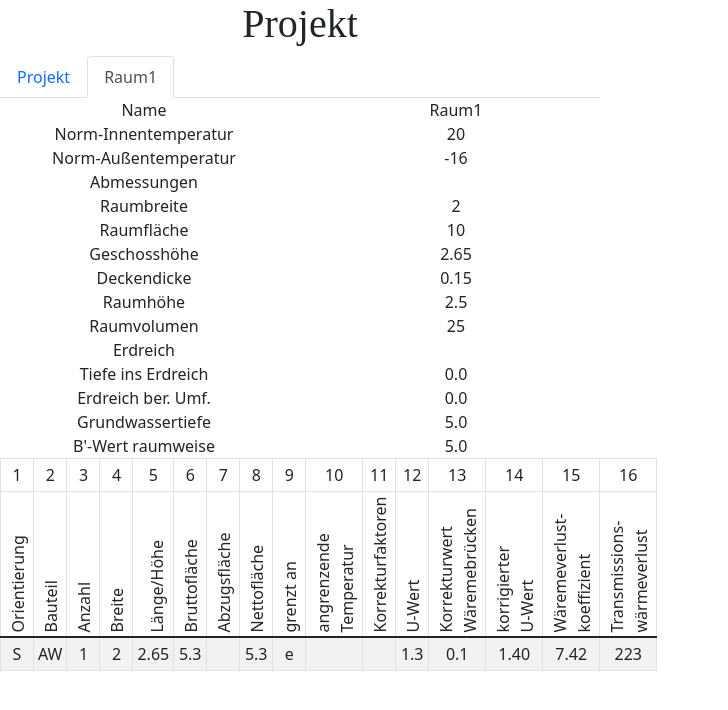
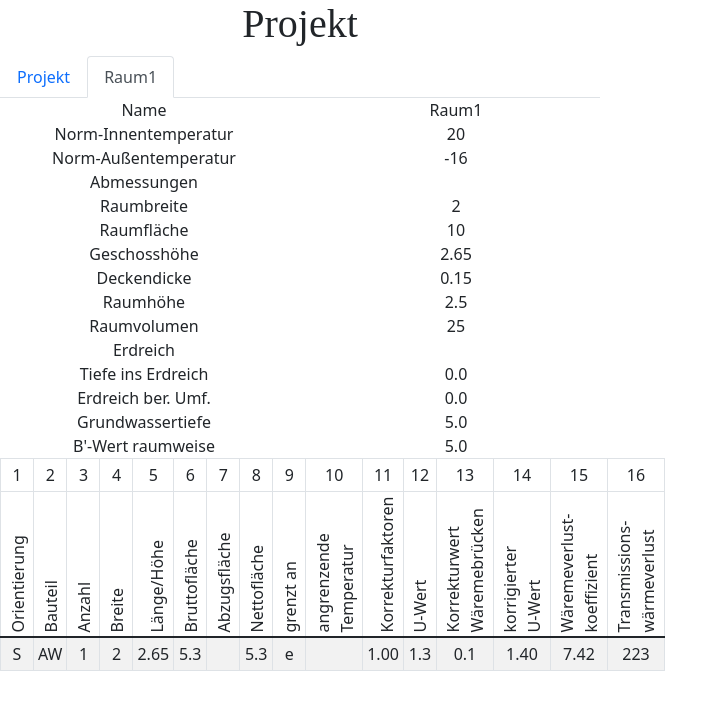
Before and after one commit to Dreanaught/js-react-mst, a React (Create React App) app: page / in a window 1280 px wide. Both pictures are taken after a click on the tab "Raum1". Shown: the top 710 px of the page, without its empty margins (0-728 px from the left). Built offline with nearby package versions, Linux system fonts and the light colour scheme; a web font is replaced by a local one.

Commit message:
export visualization of single "Element" to separate view

```diff
--- /dev/null
+++ b/src/components/ElementView.js
@@ -0,0 +1,30 @@
+import React, {Component} from "react"
+import { observer } from "mobx-react"
+
+class ElementView extends Component  {
+    render() {
+        const { element } = this.props
+        return (
+            <tr>
+                <td>{element.Orientierung}</td>
+                <td>{element.Bauteil.Kurzbezeichner}</td>
+                <td>{element.Anzahl}</td>
+                <td>{element.Breite}</td>
+                <td>{element.Länge_Höhe}</td>
+                <td>{element.Bruttofläche}</td>
+                <td>{element.Abzugsfläche}</td>
+                <td>{element.Nettofläche}</td>
+                <td>{element.grenzt_an}</td>
+                <td>{element.angrenzendeTemperatur}</td>
+                <td>{element.temperatur_Anpassung.toFixed(2)}</td>
+                <td>{element.Bauteil.uWert}</td>
+                <td>{element.korrekturwertWäremebrücken}</td>
+                <td>{element.korrigierter_uWert.toFixed(2)}</td>
+                <td>{element.Wärmeverlustkoeffizient.toFixed(2)}</td>
+                <td>{element.Transmissionswärmeverlust}</td>
+            </tr>
+        )
+    }
+}
+
+export default observer(ElementView)
--- a/src/components/RaumView.js
+++ b/src/components/RaumView.js
@@ -1,6 +1,7 @@
 import React from "react"
 import { observer } from "mobx-react"
 import { Col, Container, Row, Table } from "react-bootstrap"
+import ElementView from "./ElementView"
 
 const RaumView = ({ raum }) => (
     <div>
@@ -166,24 +167,7 @@ const RaumView = ({ raum }) => (
             <tbody>
                 {/* insert elements */}
                 {Array.from(raum.Elemente.values()).map((element, idx) => (
-                    <tr key={idx}>
-                        <td>{element.Orientierung}</td>
-                        <td>{element.Bauteil.Kurzbezeichner}</td>
-                        <td>{element.Anzahl}</td>
-                        <td>{element.Breite}</td>
-                        <td>{element.Länge_Höhe}</td>
-                        <td>{element.Bruttofläche}</td>
-                        <td>{element.Abzugsfläche}</td>
-                        <td>{element.Nettofläche}</td>
-                        <td>{element.grenzt_an}</td>
-                        <td>{element.angrenzendeTemperatur}</td>
-                        <td>{element.temperatur_Anpassungen}</td>
-                        <td>{element.Bauteil.uWert}</td>
-                        <td>{element.korrekturwertWäremebrücken}</td>
-                        <td>{element.korrigierter_uWert.toFixed(2)}</td>
-                        <td>{element.Wärmeverlustkoeffizient.toFixed(2)}</td>
-                        <td>{element.Transmissionswärmeverlust}</td>
-                    </tr>
+                    <ElementView key={idx} element={element} />
                 ))}
 
             </tbody>
```
